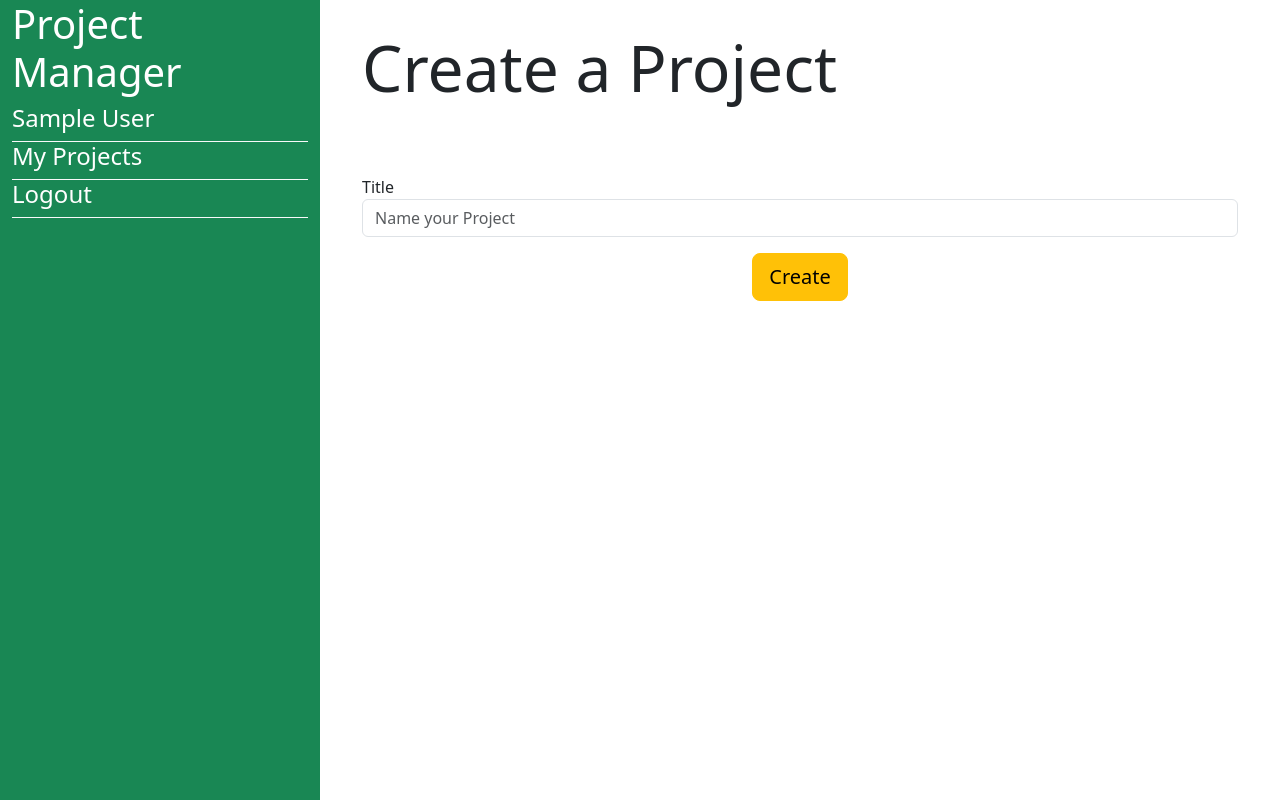
After one commit to Talb057/Project-Manager, a Flask app: page /create-project in a window 1280 px wide. The commit adds this page. Run offline with Flask 3, Linux system fonts and the light colour scheme; the visitor is signed in with stand-in values (Sample User, id 1); some libraries are stand-ins or nearby versions.

Commit message:
Added creating a project

```diff
--- a/website/auth.py
+++ b/website/auth.py
@@ -59,10 +59,10 @@ def signup():
                 f'{email}',
                 f'{hash}')
                 )
-            flash('Account created succesfully', category = 'success')
             conn.commit()
             cur.close()
             conn.close()
+            flash('Account created succesfully', category = 'success')
 
 
     return render_template("signup.html")
--- a/website/templates/base.html
+++ b/website/templates/base.html
@@ -23,7 +23,7 @@
                     <div>{{user.name}}</div>
                 </h4>
                 <div class="border-top border-light my-2">
-                    <a class="text-decoration-none text-white h4" id="logout" href="/home">My Projects</a>
+                    <a class="text-decoration-none text-white h4" id="home" href="/home">My Projects</a>
                 </div>
                 <div class="border-top border-bottom border-light pb-2 my-2">
                     <a class="text-decoration-none text-white h4" id="logout" href="/logout">Logout</a>
--- /dev/null
+++ b/website/templates/create.html
@@ -0,0 +1,24 @@
+{% extends "base.html" %}
+{% block content %}
+
+    <section class="d-flex justify-content-between align-items-start">
+        <h1>
+            <div class="display-3">Create a Project</div>
+        </h1>
+
+        <!-- <button type="button" class="btn btn-primary btn-lg">Edit Project</button> -->
+    </section>
+
+    <section>
+        <form method="post">
+            <div class="form-group">
+                <label for="Password">Title</label>
+                <input type="name" class="form-control" id="title" name="title" placeholder="Name your Project">
+            </div>
+            <div class="container d-flex justify-content-center my-3">
+                <button type="submit" class="btn btn-lg btn-warning">Create</button>
+            </div>
+        </form>
+    </section>
+
+{% endblock %}
--- a/website/templates/home.html
+++ b/website/templates/home.html
@@ -6,7 +6,8 @@
             <div class="display-3">My Projects</div>
         </h1>
 
-        <button type="button" class="btn btn-primary btn-lg">New Project</button>
+        <!-- <button type="button" class="btn btn-primary btn-lg">New Project</button> -->
+        <a type="button" class="btn btn-primary btn-lg" id="create" href="/create-project">New Project</a>
     </section>
 
     <section>
--- a/website/views.py
+++ b/website/views.py
@@ -43,6 +43,24 @@ def project():
     print(project)
     return render_template("project.html", user = current_user, project = project)
 
+@views.route('/create-project', methods = ['GET','POST'])
+@login_required
+def create_project():
+    if request.method == "POST":
+        title = request.form.get("title")
+        conn = connect_db()
+        cur = conn.cursor()
+        cur.execute('INSERT INTO projects (user_id, title)'
+                'VALUES (%s, %s)',
+                (f'{current_user.id}',
+                f'{title}')
+                )
+        conn.commit()
+        cur.close()
+        conn.close()
+        return redirect(url_for("views.home"))
+    return render_template("create.html", user = current_user)
+
 #Function to connect to the database
 def connect_db():
     conn = psycopg2.connect(
```
